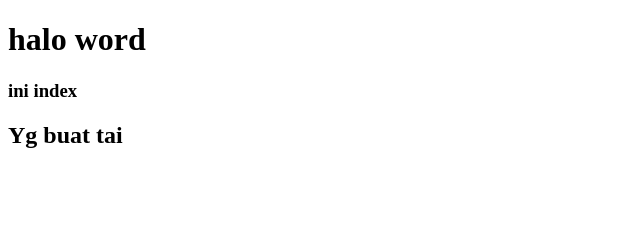
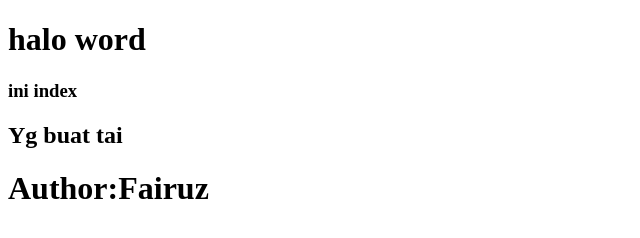
Before and after one commit to Rycuy/tes, a plain HTML site: page index.html in a window 1280 px wide. Shown: the whole page, without its empty margins (0-640 px from the left). Drawn offline with Linux system fonts and the light colour scheme.

Commit message:
fairuz 2

```diff
--- a/index.html
+++ b/index.html
@@ -9,5 +9,6 @@
     <h1>halo word</h1>
     <h3>ini index</h3>
     <h2>Yg buat tai</h2>
+    <h1>Author:Fairuz</h1>
 </body>
 </html>
```
